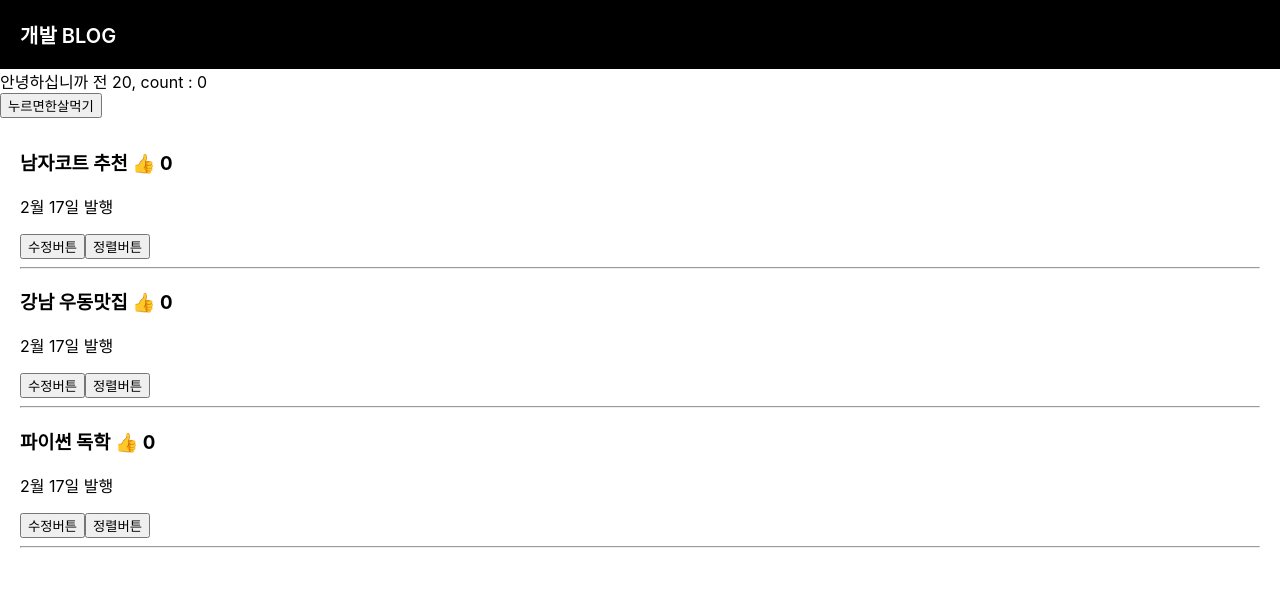
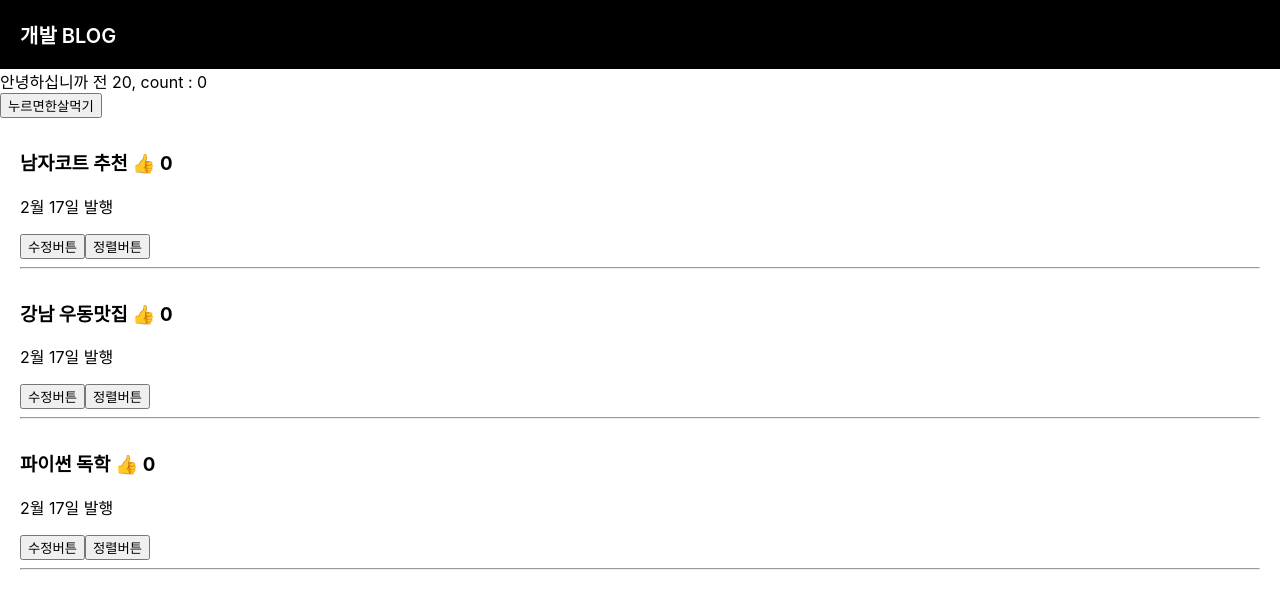
Before and after one commit to hmmiii/reactStudy, a React (Create React App) app in the folder blog/: page / in a window 1280 px wide. Shown: the top 608 px of the page. Built offline with nearby package versions, Linux system fonts and the light colour scheme.

Commit message:
fix : map() 반복 요소 수정

```diff
--- a/blog/src/App.js
+++ b/blog/src/App.js
@@ -29,10 +29,9 @@ function App() {
           // }
         }}>누르면한살먹기</button>
       </div>
-      <div className="list">
         {
           posts.map((a, i)=>(
-              <div key={i}>
+            <div className="list" key={i}>
               <h3 onClick={()=>{setModal(!modal)}}>{ a } <span
               onClick={ ()=>{
                 var copy = [...thumbs];
@@ -54,7 +53,6 @@ function App() {
             </div>
           ))
         }
-      </div>
       {modal ? <Modal/> : null}
     </div>
   );
```
Lines whose indentation alone changed are shown as unchanged.
